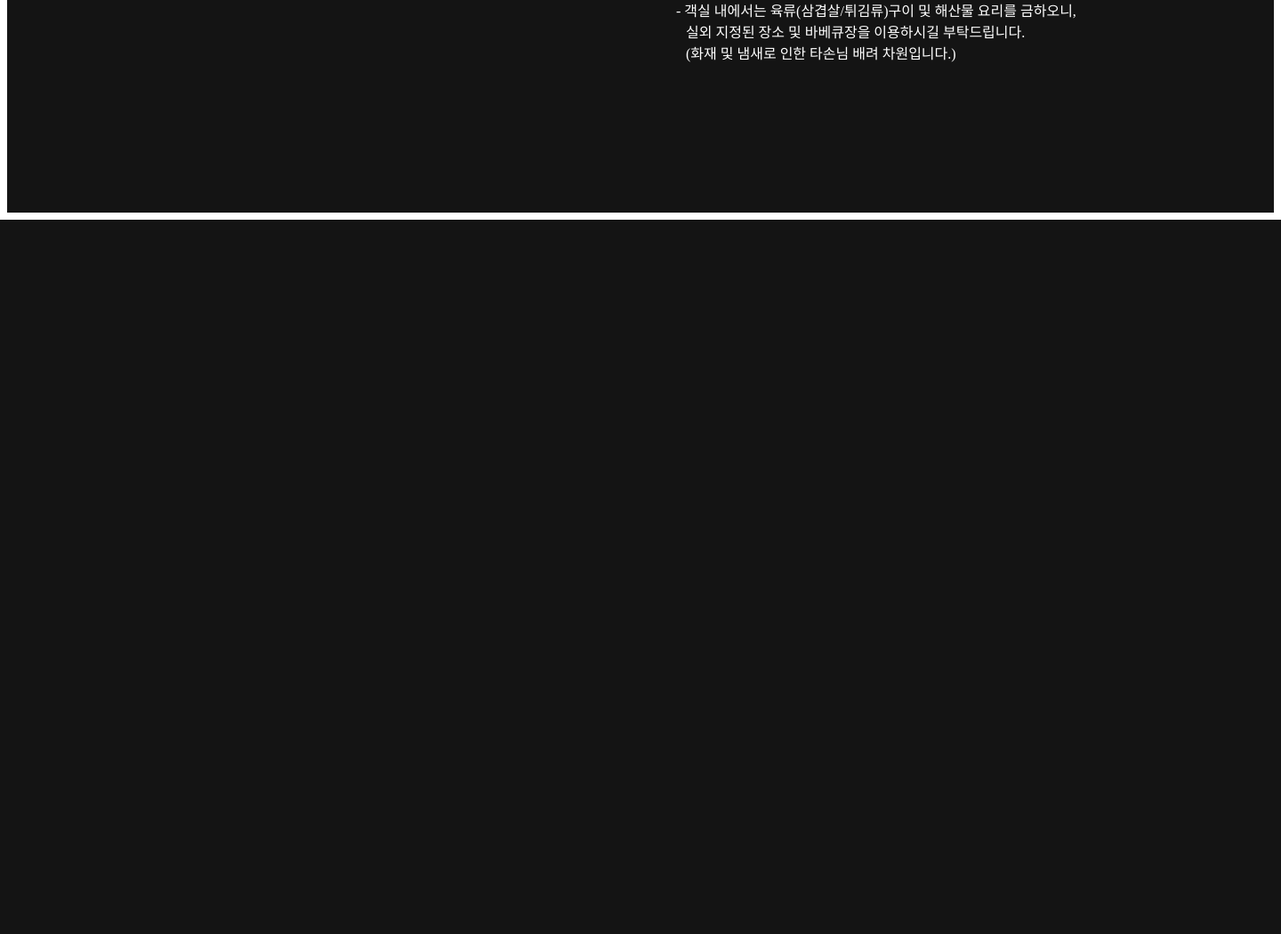
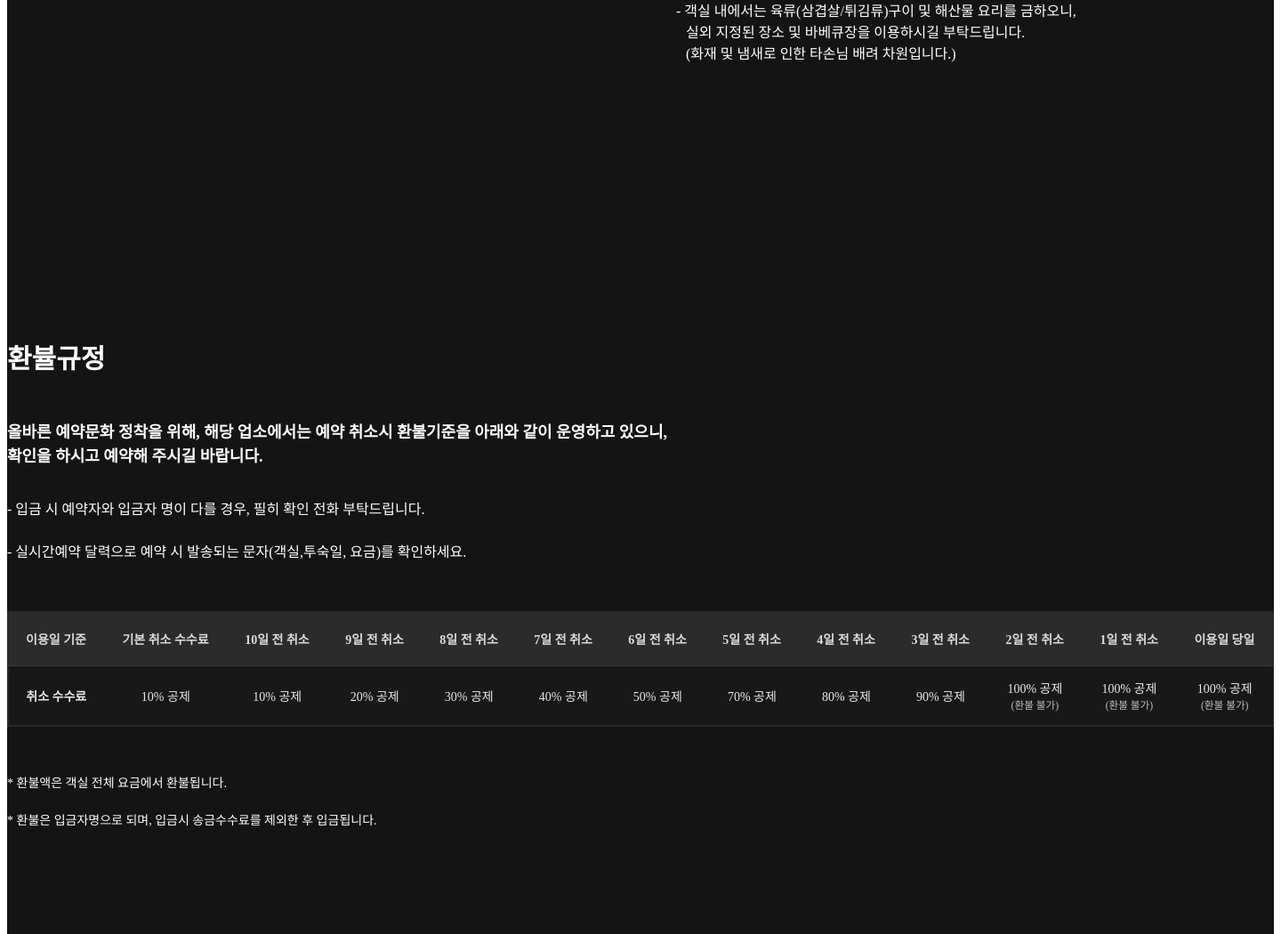
Before and after one commit to songhun115/awdesign-type9, a PHP site: page /sub4_reser.html in a window 1440 px wide. Shown: the part 4617-5667 px from the top of the page at 89% size. Before the commit the page ends 4864 px from the top, so only its background shows below. Run offline with PHP 8.4, Linux system fonts and the light colour scheme; some libraries are stand-ins or nearby versions.

Commit message:
예악안내 페이지 전체 마무리

```diff
--- a/css/style.css
+++ b/css/style.css
@@ -418,3 +418,50 @@ img{vertical-align: bottom;}
     #reser .reser-instruction .box .content .con-box.two{margin-top: 50px; padding-bottom: 0;}
 
 }
+
+#reser .refund {padding: 100px 0;}
+#reser .refund .box{max-width: 1500px; margin: 0 auto;}
+#reser .refund .box .txt{color: #fff; margin-bottom: 50px;}
+#reser .refund .box .txt h4{font-size: 30px;}
+#reser .refund .box .txt h6{font-size: 18px; margin: 50px 0 30px 0; line-height: 1.5;}
+#reser .refund .box .txt p{font-size: 16px;line-height: 2; font-family: 'Pretendard';}
+#reser .refund .box p{color: #fff; line-height: 2; font-family: 'Pretendard';font-size: 14px;}
+#reser .refund .box .table-box{margin-bottom: 50px;}
+/* 공통 톤 */
+#reser .refund .table-wrap { margin:16px 0; }
+#reser .refund .table-scroll { -webkit-overflow-scrolling:touch; border:1px solid #2a2a2a;  }
+#reser .refund .cancel-fee-table { width:100%; border-collapse:separate; border-spacing:0; background:#181818; color:#e8e8e8; font-size:14px; }
+
+/* 데스크톱 표 */
+#reser .refund .cancel-fee-table--desktop { min-width:1100px; }
+#reser .refund .cancel-fee-table--desktop thead th { position:sticky; top:0; z-index:3; background:#2b2b2b; color:#dcdcdc; text-align:left; font-weight:600; padding:20px; white-space:nowrap; border-bottom:1px solid #3a3a3a; }
+#reser .refund .cancel-fee-table--desktop tbody th, .cancel-fee-table--desktop tbody td { padding:14px 16px; border-bottom:1px solid #2a2a2a; white-space:nowrap;  text-align: center; vertical-align: middle;}
+#reser .refund .cancel-fee-table--desktop .sticky-col { position:sticky; left:0; z-index:4; box-shadow:1px 0 0 #2a2a2a inset; }
+#reser .refund .cancel-fee-table--desktop small { opacity:.8; }
+
+/* 모바일 표(2열) */
+#reser .refund .cancel-fee-table--mobile { display:none; border:1px solid #2a2a2a; overflow:hidden; }
+#reser .refund .cancel-fee-table--mobile tbody tr { display:grid; grid-template-columns:1fr 1fr; gap:0; border-bottom:1px solid #2a2a2a; }
+
+#reser .refund .cancel-fee-table--mobile th { text-align:center; padding:14px 12px; font-weight:700; color:#e8e0d8; border-right:1px solid #2a2a2a;      background: #2b2b2b;}
+#reser .refund .cancel-fee-table--mobile td { padding:12px 12px; }
+#reser .refund .cancel-fee-table--mobile td div { line-height:1.4;   text-align: center;}
+#reser .refund .cancel-fee-table--mobile .no-refund { color:#ff5a5a; font-weight:700; }
+
+/* 반응형 전환 */
+@media (max-width: 1240px) {
+    #reser .refund .table-scroll { display:none; }
+    #reser .refund .cancel-fee-table--desktop { display:none; }
+    #reser .refund .cancel-fee-table--mobile { display:table; width:100%; }
+}
+
+
+#reser .reser-room-sec .box{position: relative;}
+#reser .reser-room-sec .box .thumbnail img{width: 100%;}
+#reser .reser-room-sec .box .txt{position: absolute; top: 50%; left: 50%; max-width: 1500px;  z-index: 1; margin: 0 auto;width: 100%;transform: translate(-50%, -50%); color: #fff;}
+#reser .reser-room-sec .box .txt h4{font-size: 35px;line-height: 1.3;}
+#reser .reser-room-sec .box .txt p{margin: 60px 0 40px 0;line-height: 1.5;}
+#reser .reser-room-sec .box .txt .reser-btn a{padding: 15px 30px; border:1px solid #fff; transition: 0.3s;}
+@media(hover){
+    #reser .reser-room-sec .box .txt .reser-btn:hover a{background-color: rgba(0,0,0,0.5); }
+}
--- a/sub4_reser.html
+++ b/sub4_reser.html
@@ -287,8 +287,133 @@
                 </div>
             </div>
         </section>
+
+        <section class="refund ">
+            <div class="box">
+                <div class="txt">
+                    <h4>환뷸규정</h4>
+                    <h6>올바른 예약문화 정착을 위해, 해당 업소에서는 예약 취소시 환불기준을 아래와 같이 운영하고 있으니,<br>
+                        확인을 하시고 예약해 주시길 바랍니다.    </h6>
+                    <p>- 입금 시 예약자와 입금자 명이 다를 경우, 필히 확인 전화 부탁드립니다.</p>
+                    <p>- 실시간예약 달력으로 예약 시 발송되는 문자(객실,투숙일, 요금)를 확인하세요.  </p>
+                </div>
+                <div class="table-box">
+                    <!-- 취소수수료 테이블 -->
+                <div class="table-wrap">
+                <!-- 데스크톱: 기존 가로형 표 -->
+                <div class="table-scroll">
+                    <table class="cancel-fee-table cancel-fee-table--desktop">
+                    <thead>
+                        <tr>
+                        <th class="sticky-col">이용일 기준</th>
+                        <th>기본 취소 수수료</th>
+                        <th>10일 전 취소</th>
+                        <th>9일 전 취소</th>
+                        <th>8일 전 취소</th>
+                        <th>7일 전 취소</th>
+                        <th>6일 전 취소</th>
+                        <th>5일 전 취소</th>
+                        <th>4일 전 취소</th>
+                        <th>3일 전 취소</th>
+                        <th>2일 전 취소</th>
+                        <th>1일 전 취소</th>
+                        <th>이용일 당일</th>
+                        </tr>
+                    </thead>
+                    <tbody>
+                        <tr>
+                        <th scope="row" class="sticky-col">취소 수수료</th>
+                        <td>10% 공제</td>
+                        <td>10% 공제</td>
+                        <td>20% 공제</td>
+                        <td>30% 공제</td>
+                        <td>40% 공제</td>
+                        <td>50% 공제</td>
+                        <td>70% 공제</td>
+                        <td>80% 공제</td>
+                        <td>90% 공제</td>
+                        <td>100% 공제<br><small>(환불 불가)</small></td>
+                        <td>100% 공제 <br><small>(환불 불가)</small></td>
+                        <td>100% 공제 <br><small>(환불 불가)</small></td>
+                        </tr>
+                    </tbody>
+                    </table>
+                </div>
+
+                <!-- 모바일: 2열(기준 / 공제·환불) -->
+                <table class="cancel-fee-table cancel-fee-table--mobile" aria-label="이용일 기준 취소 수수료 (모바일)">
+                    <tbody>
+                    <tr>
+                        <th scope="row">이용일 10일 전</th>
+                        <td><div>10% 공제</div><div>90% 환불</div></td>
+                    </tr>
+                    <tr>
+                        <th scope="row">이용일 9일 전</th>
+                        <td><div>10% 공제</div><div>90% 환불</div></td>
+                    </tr>
+                    <tr>
+                        <th scope="row">이용일 8일 전</th>
+                        <td><div>10% 공제</div><div>90% 환불</div></td>
+                    </tr>
+                    <tr>
+                        <th scope="row">이용일 7일 전</th>
+                        <td><div>10% 공제</div><div>90% 환불</div></td>
+                    </tr>
+                    <tr>
+                        <th scope="row">이용일 6일 전</th>
+                        <td><div>20% 공제</div><div>80% 환불</div></td>
+                    </tr>
+                    <tr>
+                        <th scope="row">이용일 5일 전</th>
+                        <td><div>30% 공제</div><div>70% 환불</div></td>
+                    </tr>
+                    <tr>
+                        <th scope="row">이용일 4일 전</th>
+                        <td><div>40% 공제</div><div>60% 환불</div></td>
+                    </tr>
+                    <tr>
+                        <th scope="row">이용일 3일 전</th>
+                        <td><div>50% 공제</div><div>50% 환불</div></td>
+                    </tr>
+                    <tr>
+                        <th scope="row">이용일 2일 전</th>
+                        <td><div>60% 공제</div><div>40% 환불</div></td>
+                    </tr>
+                    <tr>
+                        <th scope="row">이용일 1일 전</th>
+                        <td><div class="no-refund">100% 공제</div><div class="no-refund">(환불 불가)</div></td>
+                    </tr>
+                    <tr>
+                        <th scope="row">이용일 당일</th>
+                        <td><div class="no-refund">100% 공제</div><div class="no-refund">(환불 불가)</div></td>
+                    </tr>
+                    </tbody>
+                </table>
+                </div>
+
+
+                </div>
+                <p>* 환불액은 객실 전체 요금에서 환불됩니다.</p>
+                <p>* 환불은 입금자명으로 되며, 입금시 송금수수료를 제외한 후 입금됩니다. </p>
+            </div>
+        </section>
+        <section class="reser-room-sec">
+            <div class="box">
+                <div class="thumbnail">
+                    <img src="img/reser/6.jpg" alt="">
+                </div>
+                <div class="txt">
+                    <h4>난생 처음 경험하는 <br>
+                    시간과 공간을 선보입니다.</h4>
+                    <p>유연에서는 오롯이 자신에게 집중할 수 있는 특별한 시간을 제공합니다.  <br>
+                    지금까지 한 번도 느껴본 적 없는 새로운 휴식을 경험해보세요.</p>
+                    <div class="reser-btn">
+                        <a href="#">객실예약 바로가기</a>
+                    </div>
+                </div>
+            </div>
+        </section>
     </main>
-    <section class="add-sec"></section>
     <?php include('include/footer.php'); ?>
 </body>
 
```
